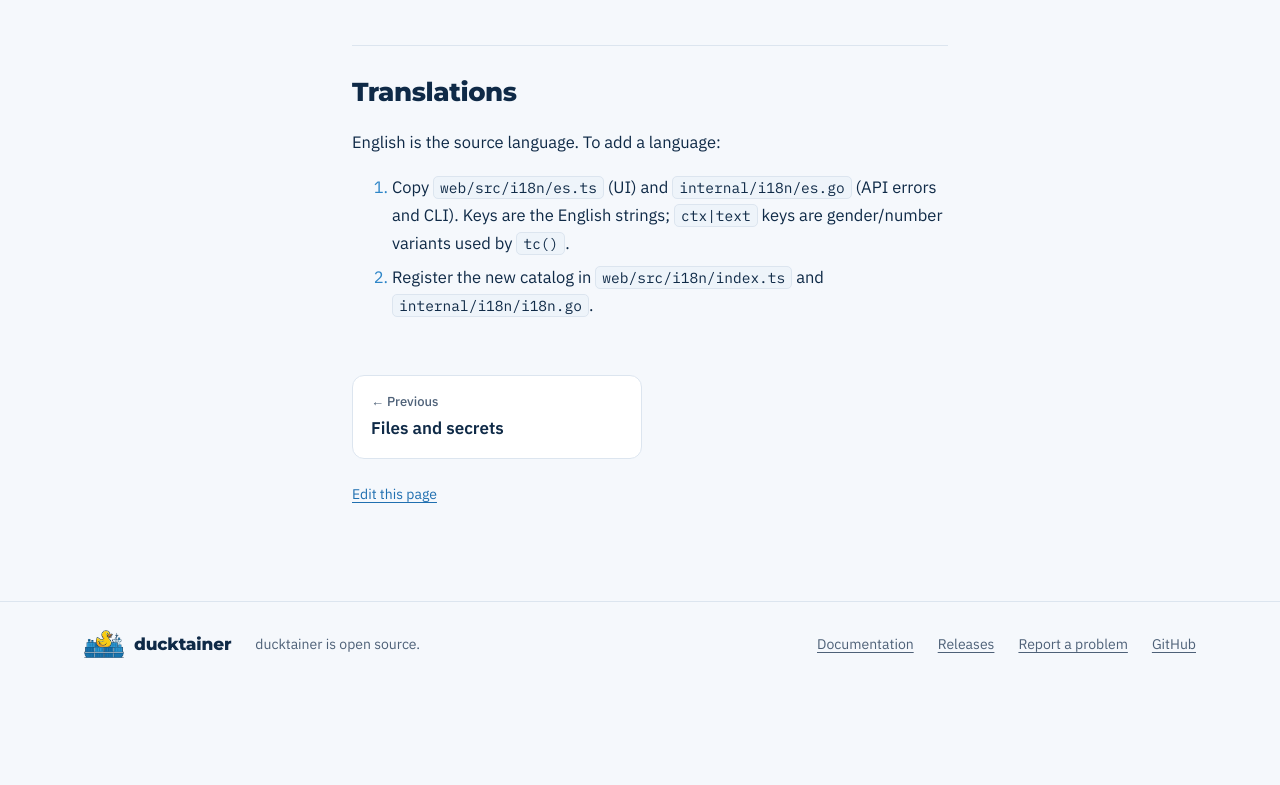
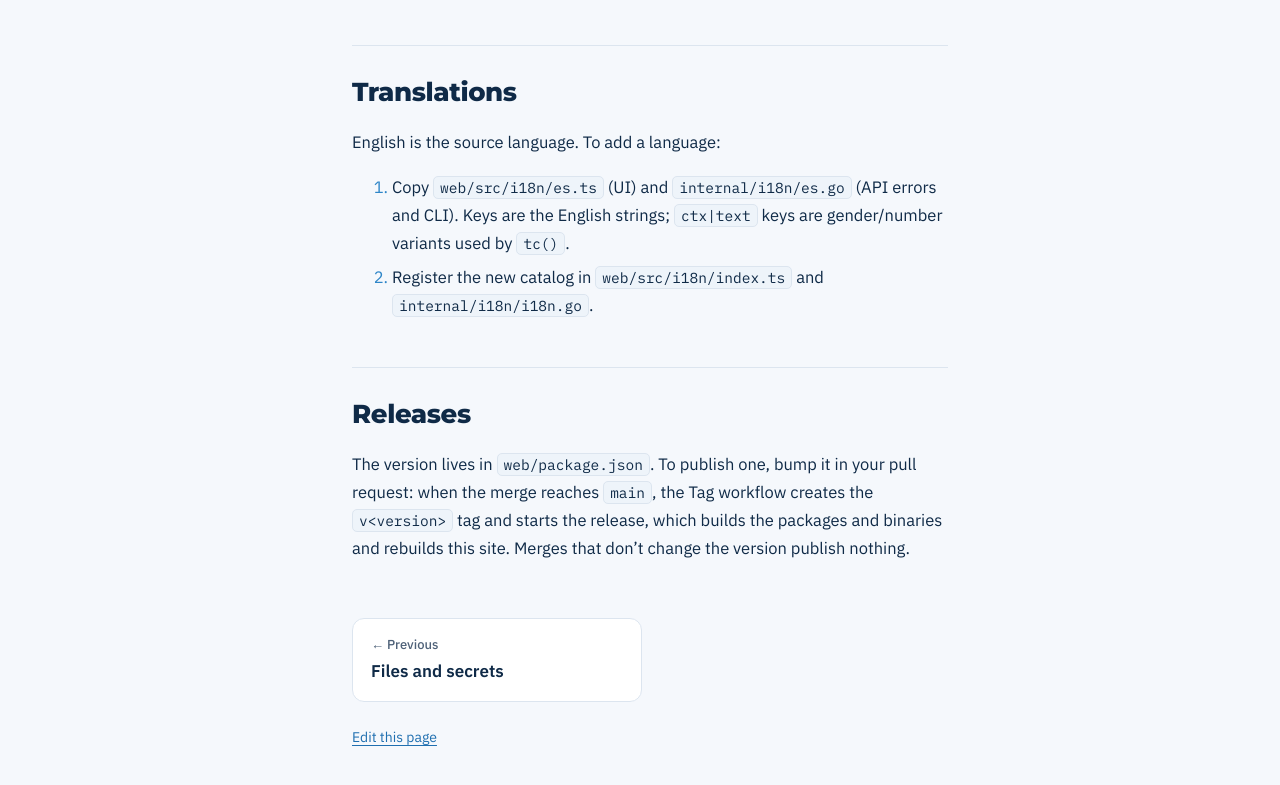
Before and after one commit to leandrofus/dockera, an Astro site in the folder site/: page /ducktainer/docs/development in a window 1280 px wide. Shown: the part 1087-1872 px from the top of the page. Before the commit the page ends 1785 px from the top, so only its background shows below. Built offline with nearby package versions, Linux system fonts and the light colour scheme; Astro itself is replaced by a stand-in of ours.

Commit message:
ci: tag and release automatically when a version bump reaches main

```diff
--- a/site/src/content/docs/en/development.md
+++ b/site/src/content/docs/en/development.md
@@ -37,3 +37,7 @@ English is the source language. To add a language:
 
 1. Copy `web/src/i18n/es.ts` (UI) and `internal/i18n/es.go` (API errors and CLI). Keys are the English strings; `ctx|text` keys are gender/number variants used by `tc()`.
 2. Register the new catalog in `web/src/i18n/index.ts` and `internal/i18n/i18n.go`.
+
+## Releases
+
+The version lives in `web/package.json`. To publish one, bump it in your pull request: when the merge reaches `main`, the Tag workflow creates the `v<version>` tag and starts the release, which builds the packages and binaries and rebuilds this site. Merges that don't change the version publish nothing.
--- a/site/src/content/docs/es/development.md
+++ b/site/src/content/docs/es/development.md
@@ -37,3 +37,7 @@ El inglés es el idioma de origen. Para añadir un idioma:
 
 1. Copia `web/src/i18n/es.ts` (UI) e `internal/i18n/es.go` (errores de la API y CLI). Las claves son los textos en inglés; las claves `ctx|texto` son variantes de género y número que usa `tc()`.
 2. Registra el nuevo catálogo en `web/src/i18n/index.ts` y en `internal/i18n/i18n.go`.
+
+## Versiones
+
+La versión está en `web/package.json`. Para publicar una, súbela en tu pull request: cuando el merge llega a `main`, el workflow Tag crea el tag `v<versión>` y lanza el release, que compila los paquetes y binarios y reconstruye este sitio. Los merges que no cambian la versión no publican nada.
```
Also changed, not shown: .github/workflows/release.yml, .github/workflows/tag.yml (added).
